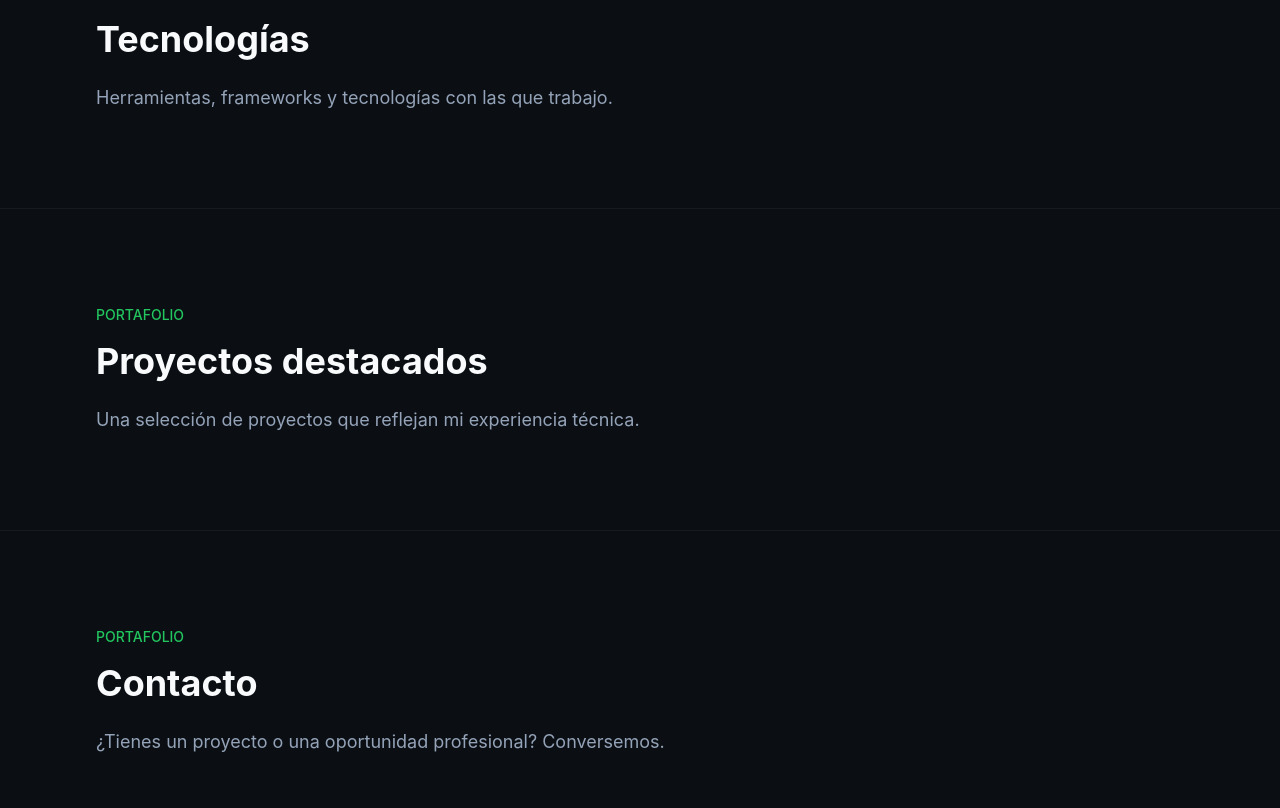
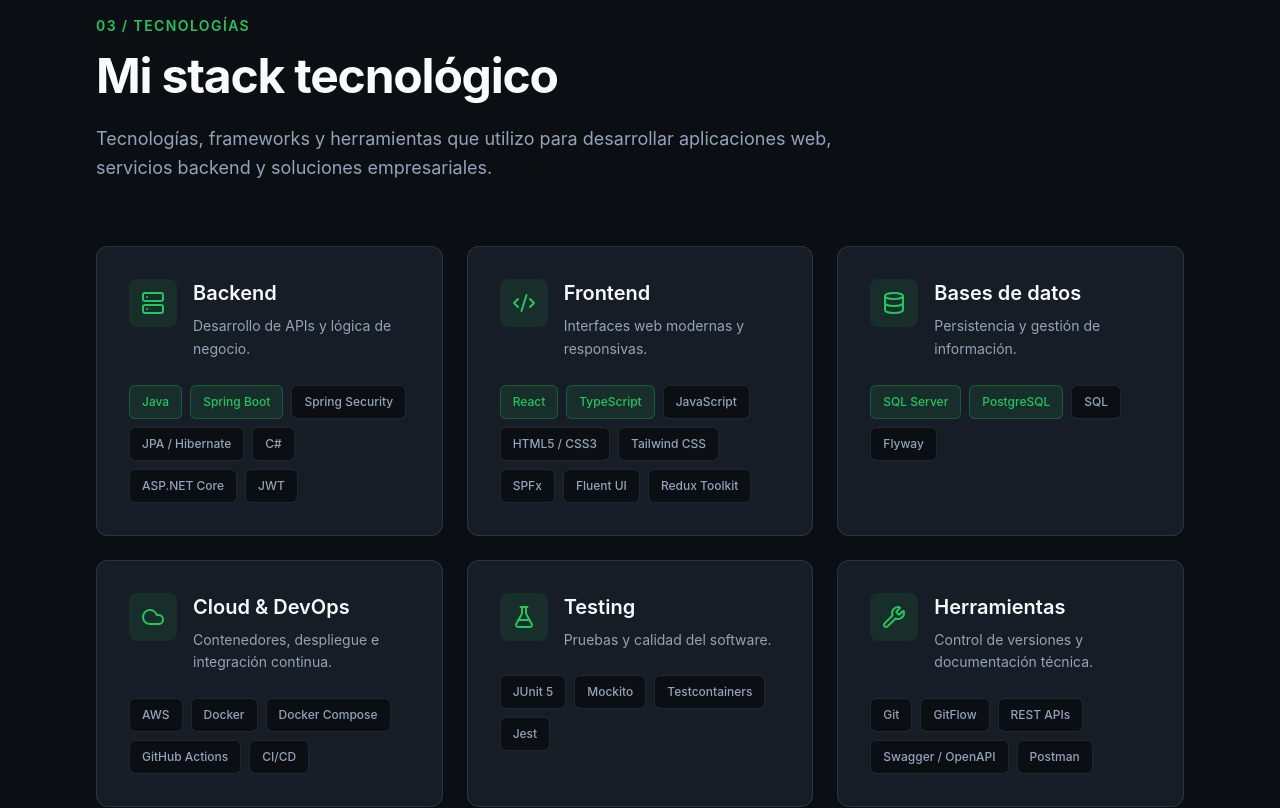
Before and after one commit to diego-alegria/diego-alegria.github.io, a React (Vite) app: page / in a window 1280 px wide. Shown: the part 4027-4835 px from the top of the page. Built offline with nearby package versions, Linux system fonts and the light colour scheme.

Commit message:
feat: implement technology stack section

```diff
--- /dev/null
+++ b/src/components/cards/SkillCard.tsx
@@ -0,0 +1,69 @@
+
+import {
+  Server,
+  Code2,
+  Database,
+  Cloud,
+  FlaskConical,
+  Wrench,
+} from 'lucide-react'
+
+import type { SkillCategory } from '../../data/skills'
+
+interface SkillCardProps {
+  category: SkillCategory
+}
+
+const icons = {
+  server: Server,
+  code: Code2,
+  database: Database,
+  cloud: Cloud,
+  testing: FlaskConical,
+  tools: Wrench,
+}
+
+export default function SkillCard({
+  category,
+}: SkillCardProps) {
+  const Icon = icons[category.icon]
+
+  return (
+    <article className="group rounded-xl border border-white/10 bg-surface p-6 transition-all duration-300 hover:-translate-y-1 hover:border-primary/40 md:p-8">
+
+      {/* Encabezado */}
+      <div className="mb-6 flex items-start gap-4">
+        <div className="rounded-lg bg-primary/10 p-3 text-primary">
+          <Icon size={24} />
+        </div>
+
+        <div>
+          <h3 className="mb-2 text-xl font-semibold">
+            {category.title}
+          </h3>
+
+          <p className="text-sm leading-relaxed text-text-secondary">
+            {category.description}
+          </p>
+        </div>
+      </div>
+
+      {/* Tecnologías */}
+      <div className="flex flex-wrap gap-2">
+        {category.skills.map((skill) => (
+          <span
+            key={skill.name}
+            className={`rounded-md border px-3 py-2 text-xs font-medium transition-colors ${
+              skill.featured
+                ? 'border-primary/30 bg-primary/10 text-primary'
+                : 'border-white/10 bg-background text-text-secondary group-hover:border-white/20'
+            }`}
+          >
+            {skill.name}
+          </span>
+        ))}
+      </div>
+
+    </article>
+  )
+}
--- /dev/null
+++ b/src/data/skills.ts
@@ -0,0 +1,97 @@
+
+export interface Skill {
+  name: string
+  featured?: boolean
+}
+
+export interface SkillCategory {
+  id: string
+  title: string
+  description: string
+  icon: 'server' | 'code' | 'database' | 'cloud' | 'testing' | 'tools'
+  skills: Skill[]
+}
+
+export const skillCategories: SkillCategory[] = [
+  {
+    id: 'backend',
+    title: 'Backend',
+    description: 'Desarrollo de APIs y lógica de negocio.',
+    icon: 'server',
+    skills: [
+      { name: 'Java', featured: true },
+      { name: 'Spring Boot', featured: true },
+      { name: 'Spring Security' },
+      { name: 'JPA / Hibernate' },
+      { name: 'C#' },
+      { name: 'ASP.NET Core' },
+      { name: 'JWT' },
+    ],
+  },
+  {
+    id: 'frontend',
+    title: 'Frontend',
+    description: 'Interfaces web modernas y responsivas.',
+    icon: 'code',
+    skills: [
+      { name: 'React', featured: true },
+      { name: 'TypeScript', featured: true },
+      { name: 'JavaScript' },
+      { name: 'HTML5 / CSS3' },
+      { name: 'Tailwind CSS' },
+      { name: 'SPFx' },
+      { name: 'Fluent UI' },
+      { name: 'Redux Toolkit' },
+    ],
+  },
+  {
+    id: 'database',
+    title: 'Bases de datos',
+    description: 'Persistencia y gestión de información.',
+    icon: 'database',
+    skills: [
+      { name: 'SQL Server', featured: true },
+      { name: 'PostgreSQL', featured: true },
+      { name: 'SQL' },
+      { name: 'Flyway' },
+    ],
+  },
+  {
+    id: 'cloud',
+    title: 'Cloud & DevOps',
+    description: 'Contenedores, despliegue e integración continua.',
+    icon: 'cloud',
+    skills: [
+      { name: 'AWS' },
+      { name: 'Docker' },
+      { name: 'Docker Compose' },
+      { name: 'GitHub Actions' },
+      { name: 'CI/CD' },
+    ],
+  },
+  {
+    id: 'testing',
+    title: 'Testing',
+    description: 'Pruebas y calidad del software.',
+    icon: 'testing',
+    skills: [
+      { name: 'JUnit 5' },
+      { name: 'Mockito' },
+      { name: 'Testcontainers' },
+      { name: 'Jest' },
+    ],
+  },
+  {
+    id: 'tools',
+    title: 'Herramientas',
+    description: 'Control de versiones y documentación técnica.',
+    icon: 'tools',
+    skills: [
+      { name: 'Git' },
+      { name: 'GitFlow' },
+      { name: 'REST APIs' },
+      { name: 'Swagger / OpenAPI' },
+      { name: 'Postman' },
+    ],
+  },
+]
--- a/src/sections/Skills.tsx
+++ b/src/sections/Skills.tsx
@@ -1,12 +1,44 @@
 
-import SectionPlaceholder from '../components/ui/SectionPlaceholder'
+import Container from '../components/layout/Container'
+import SkillCard from '../components/cards/SkillCard'
+import { skillCategories } from '../data/skills'
 
 export default function Skills() {
   return (
-    <SectionPlaceholder
+    <section
       id="tecnologias"
-      title="Tecnologías"
-      description="Herramientas, frameworks y tecnologías con las que trabajo."
-    />
+      className="scroll-mt-24 border-t border-white/5 py-24 md:py-32"
+    >
+      <Container>
+
+        {/* Encabezado */}
+        <div className="mb-16 max-w-3xl">
+          <p className="mb-4 text-sm font-semibold tracking-widest text-primary">
+            03 / TECNOLOGÍAS
+          </p>
+
+          <h2 className="mb-6 text-3xl font-bold tracking-tight md:text-5xl">
+            Mi stack tecnológico
+          </h2>
+
+          <p className="text-lg leading-relaxed text-text-secondary">
+            Tecnologías, frameworks y herramientas que
+            utilizo para desarrollar aplicaciones web,
+            servicios backend y soluciones empresariales.
+          </p>
+        </div>
+
+        {/* Categorías */}
+        <div className="grid gap-6 md:grid-cols-2 lg:grid-cols-3">
+          {skillCategories.map((category) => (
+            <SkillCard
+              key={category.id}
+              category={category}
+            />
+          ))}
+        </div>
+
+      </Container>
+    </section>
   )
 }
```
